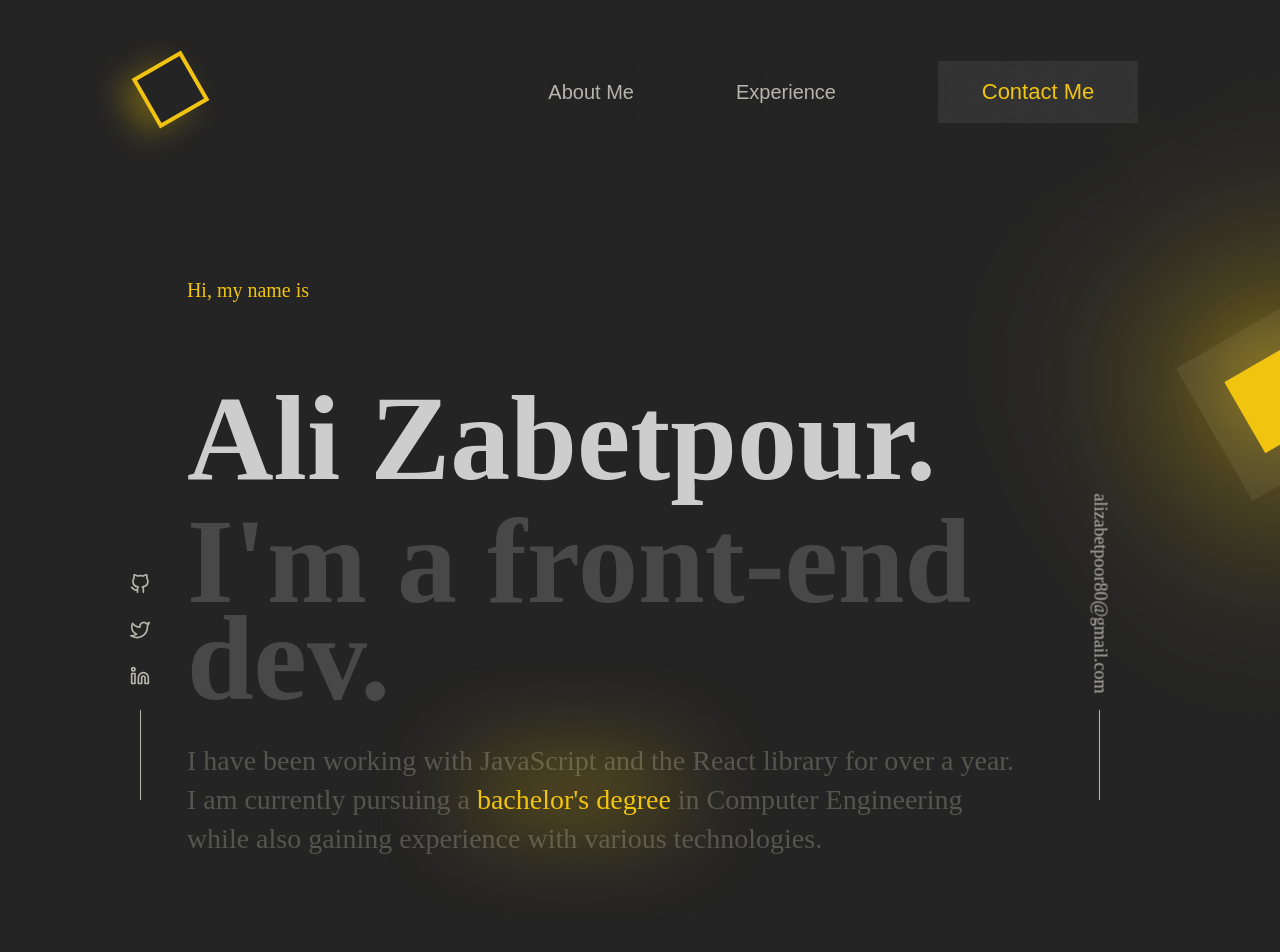
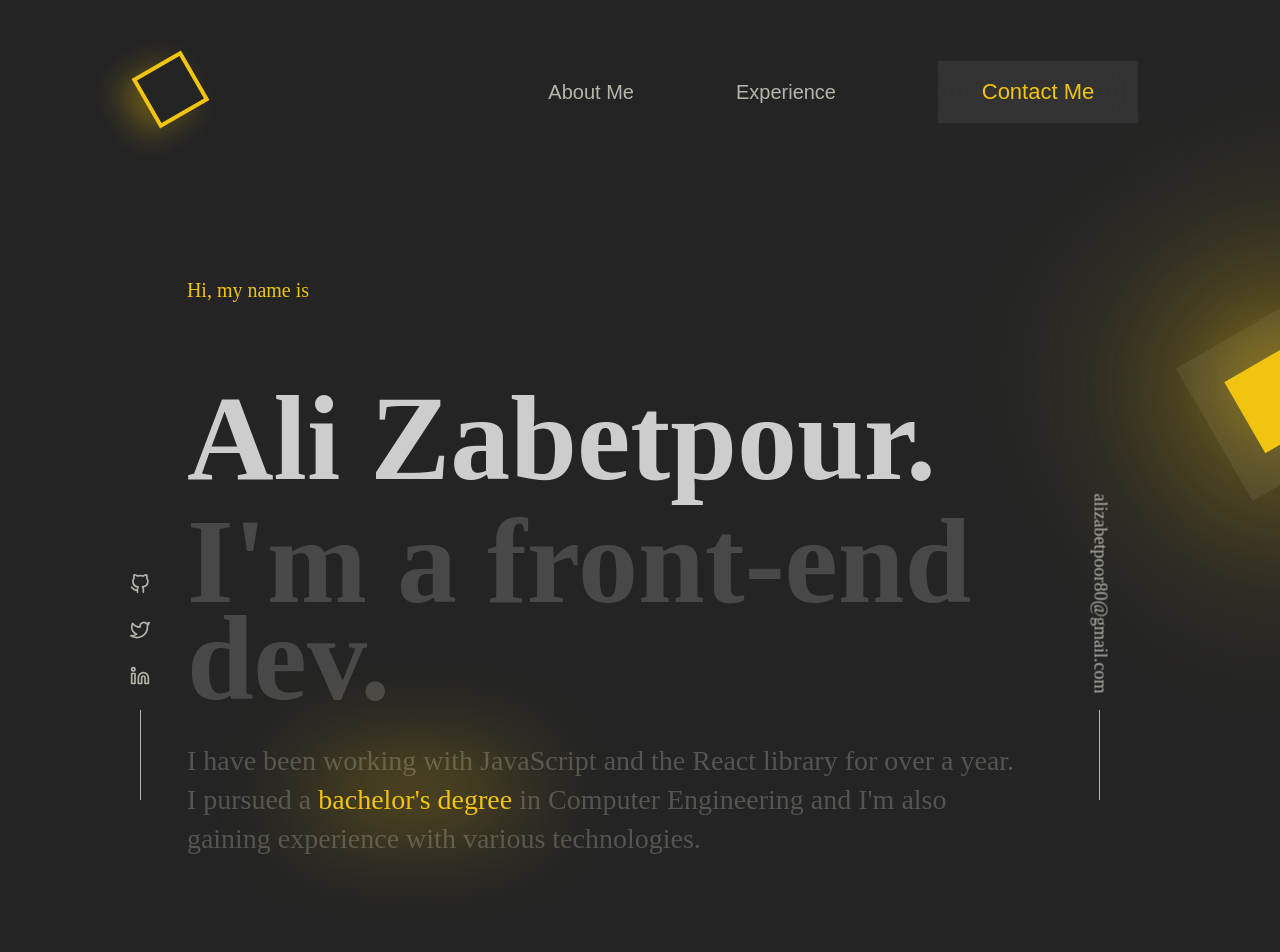
Before and after one commit to alizabetpoor/portfolio, a Next.js app: page / in a window 1280 px wide. Shown: the top 952 px of the page. Built offline with nearby package versions, Linux system fonts and the light colour scheme.

Commit message:
update biosection

```diff
--- a/src/components/BioSection/index.tsx
+++ b/src/components/BioSection/index.tsx
@@ -19,11 +19,11 @@ const BioSection = () => {
         </h3>
         <p className={styles.bioSection__body__detail}>
           I have been working with JavaScript and the React library for over a
-          year. I am currently pursuing a{" "}
+          year. I pursued a{" "}
           <span className={styles.bioSection__body__detail__degree}>
             {bioSectionData.degreeOfEducation}
           </span>{" "}
-          in Computer Engineering while also gaining experience with various
+          in Computer Engineering and I'm also gaining experience with various
           technologies.
         </p>
         <a href="#contact">
```
